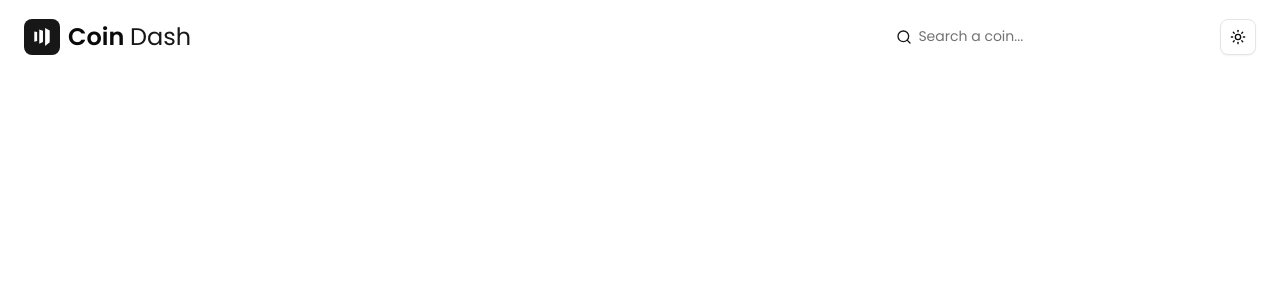
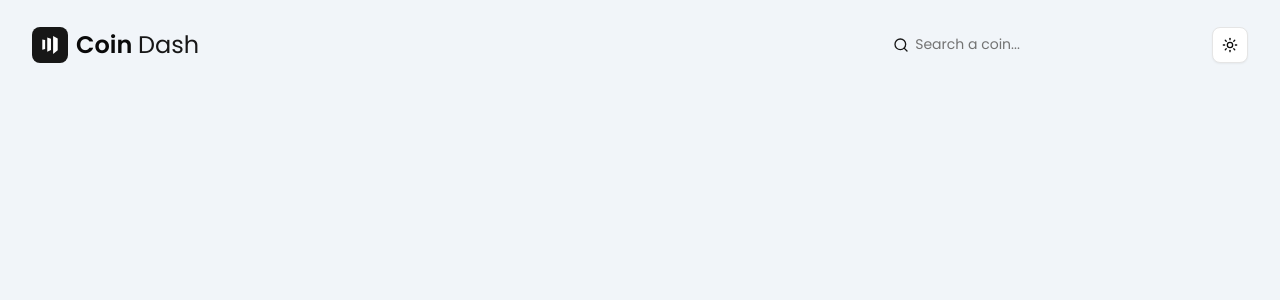
Before and after one commit to johndev94/crypto-app-nextJS, a Next.js app: page / in a window 1280 px wide. Shown: the top 300 px of the page. Built offline with nearby package versions, Linux system fonts and the light colour scheme.

Commit message:
fixed theme issues

```diff
--- a/app/layout.tsx
+++ b/app/layout.tsx
@@ -9,12 +9,11 @@ type RootLayoutProps = {
   children: React.ReactNode;
 };
 
-
 const poppins = Poppins({
-  subsets:["latin"],
-  variable:"--font-poppins",
-  weight: ["100", "200", "300", "400", "500", "600", "700", "800", "900"]
-})
+  subsets: ["latin"],
+  variable: "--font-poppins",
+  weight: ["100", "200", "300", "400", "500", "600", "700", "800", "900"],
+});
 
 export const metadata: Metadata = {
   title: "Create Next App",
@@ -28,7 +27,11 @@ export default function RootLayout({
 }>) {
   return (
     <html lang="en">
-      <body className={`${poppins.variable} antialiased`}>{children}</body>
+      <body className={`${poppins.variable} antialiased`}>
+        <ThemeProvider attribute="class" defaultTheme="system" enableSystem>
+          {children}
+        </ThemeProvider>
+      </body>
     </html>
   );
 }
--- a/app/page.tsx
+++ b/app/page.tsx
@@ -1,9 +1,20 @@
-import Image from "next/image";
-import { ModeToggle } from "./mode-toggle";
+"use client";
+
+import { useTheme } from "next-themes";
 import { Header } from "./Components/Header";
+import { useEffect, useState } from "react";
 
 export default function Home() {
-  return <div className="poppins">
-    <Header />
-  </div>;
+  const { theme } = useTheme();
+  const [bgColor, setBgColor] = useState("");
+
+  useEffect(() => {
+    setBgColor(theme === "dark" ? "bg-black" : "bg-slate-100");
+  }, [theme]);
+
+  return (
+    <div className={`poppins ${bgColor} p-2 min-h-screen`}>
+      <Header />
+    </div>
+  );
 }
--- a/app/theme-provider.tsx
+++ b/app/theme-provider.tsx
@@ -1,17 +1,28 @@
 "use client";
 
 import * as React from "react";
-import { ThemeProvider as NextThemesProvider } from "next-themes";
+import {
+  ThemeProvider as NextThemesProvider,
+  type ThemeProviderProps,
+} from "next-themes";
 
-interface CustomThemeProviderProps
-    extends React.ComponentProps<typeof NextThemesProvider> {
-        children: React.ReactNode;
-    }
-
+interface CustomThemeProviderProps extends ThemeProviderProps {
+  children: React.ReactNode;
+}
 
 export function ThemeProvider({
   children,
   ...props
 }: CustomThemeProviderProps) {
+  const [mounted, setMounted] = React.useState(false);
+
+  React.useEffect(() => {
+    setMounted(true);
+  }, []);
+
+  if (!mounted) {
+    return <>{children}</>; // Prevent SSR mismatch
+  }
+
   return <NextThemesProvider {...props}>{children}</NextThemesProvider>;
 }
```
